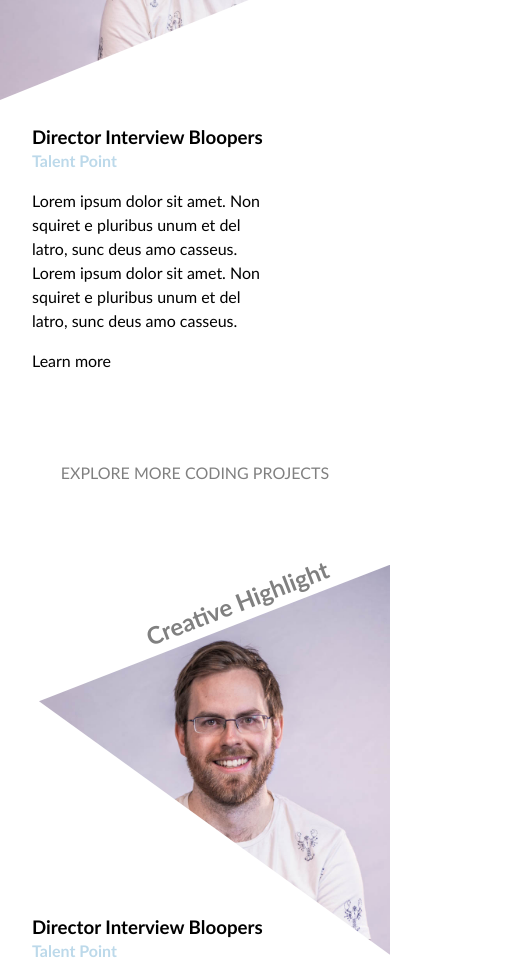
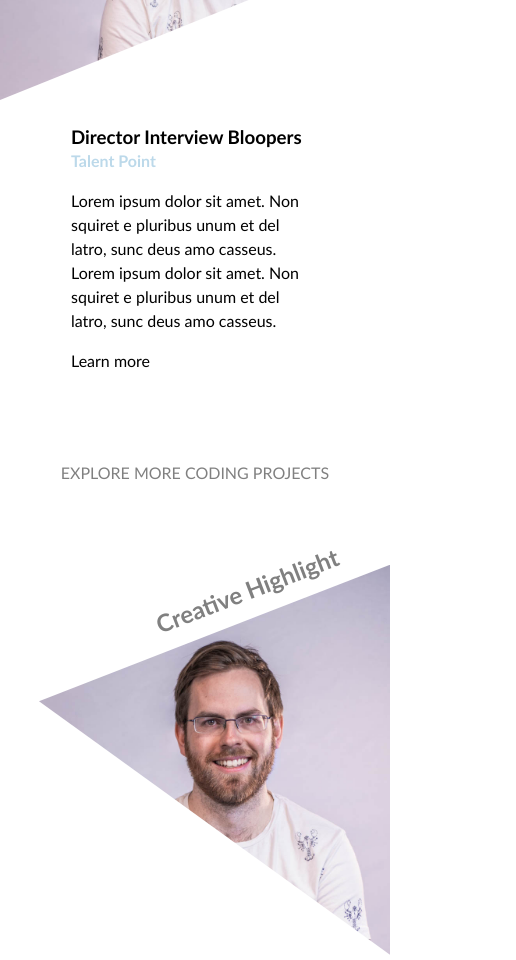
Before and after one commit to theAdhocracy/portfolio, a Gatsby site: page / in a window 390 px wide. Shown: the part 1040-2000 px from the top of the page, 516 px wide, since content can reach past the window. Built offline with nearby package versions, Linux system fonts and the light colour scheme; Gatsby itself is replaced by a stand-in of ours.

Commit message:
:lipstick: Adding desktop and responsive styling to homepage

```diff
--- a/src/styles/global.css
+++ b/src/styles/global.css
@@ -75,6 +75,11 @@ a.explore:hover::after {
 
 /* Homepage - Highlights */
 
+.highlight {
+	margin: 0 auto;
+	max-width: 65rem;
+}
+
 .highlight img {
 	max-height: 500px;
 	max-width: 100%;
@@ -84,6 +89,7 @@ a.explore:hover::after {
 	margin-top: 0;
 	margin-bottom: 0rem;
 	color: grey;
+	width: 200px;
 }
 
 .highlight h3 {
@@ -97,8 +103,11 @@ a.explore:hover::after {
 }
 
 .details {
-	max-width: 80%;
+	clear: both;
+	width: 80%;
+	max-width: 30rem;
 	padding: 0 2rem 2rem;
+	margin: 0 auto;
 }
 
 .highlight:first-of-type img {
@@ -106,19 +115,18 @@ a.explore:hover::after {
 }
 
 .highlight:first-of-type h2 {
-	transform: rotate(38deg) translate(90px, 110px);
+	transform: rotate(38deg) translate(60px, 40px);
 }
 
 .highlight:nth-of-type(2) img {
+	clear: both;
+	float: right;
 	clip-path: polygon(100% 0%, 10% 35%, 10% 35%, 100% 100%);
 }
 
 .highlight:nth-of-type(2) h2 {
-	transform: rotate(339deg) translate(120px, 62px);
-}
-
-.highlight:nth-of-type(2) .details {
-	margin-top: -4rem;
+	transform: rotate(339deg) translate(-50px, 20px);
+	float: right;
 }
 
 @media only screen and (min-width: 500px) {
@@ -150,6 +158,10 @@ a.explore:hover::after {
 	a.explore:hover {
 		margin-bottom: 1.9rem;
 	}
+
+	.highlight:nth-of-type(2) .details {
+		transform: translateY(-4rem);
+	}
 }
 
 @media only screen and (min-width: 700px) {
```
